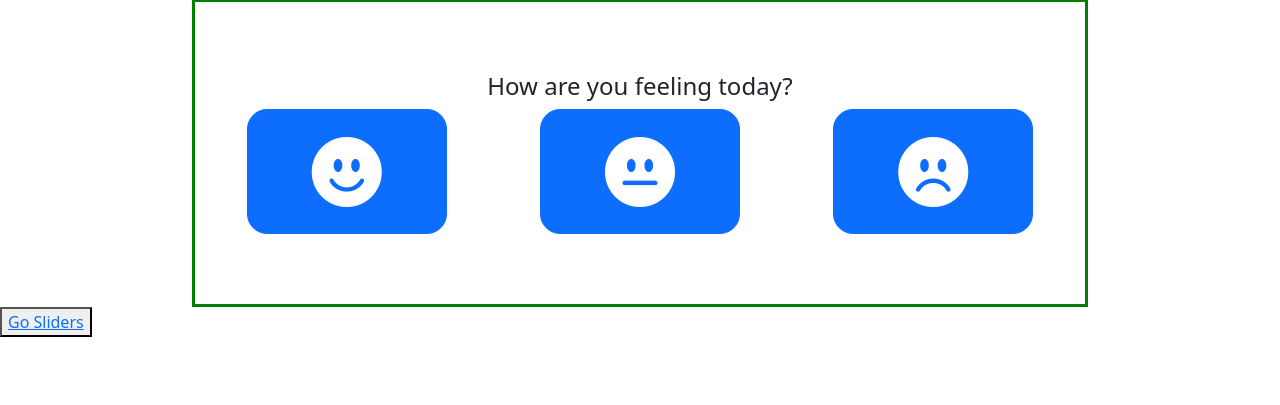
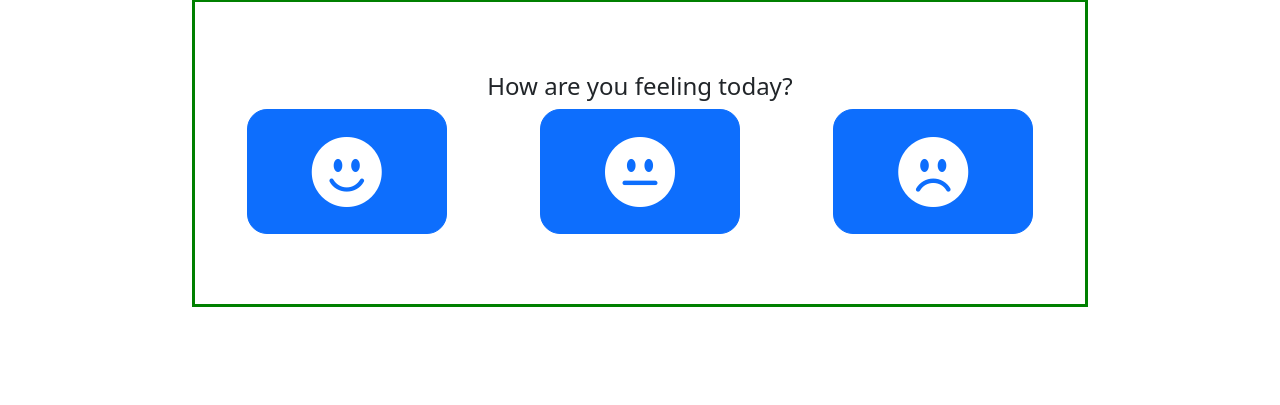
Before and after one commit to LukeZug/wheeltunes, a Django app: page / in a window 1280 px wide. Shown: the part 57-462 px from the top of the page. Run offline with Django 3.2, Linux system fonts and the light colour scheme.

Commit message:
remove go sliders button

```diff
--- a/wheeltunes/templates/wheeltunes_app/index.html
+++ b/wheeltunes/templates/wheeltunes_app/index.html
@@ -15,8 +15,6 @@
             </form>
 
         </div>
-
-        <button><a href="sliders/">Go Sliders</a></button>
     </div>
 
     <style scoped>
```
